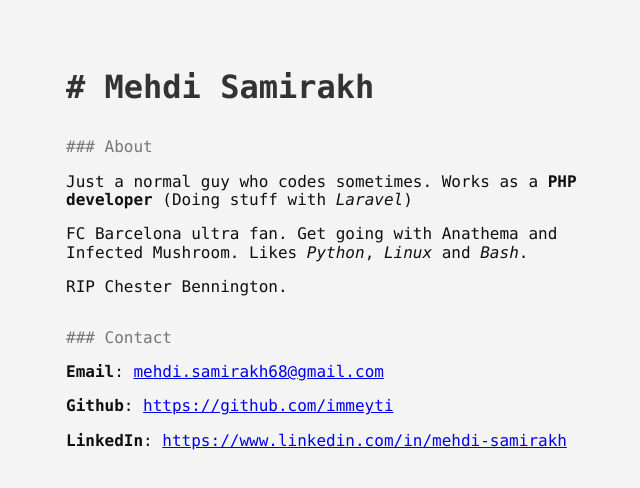
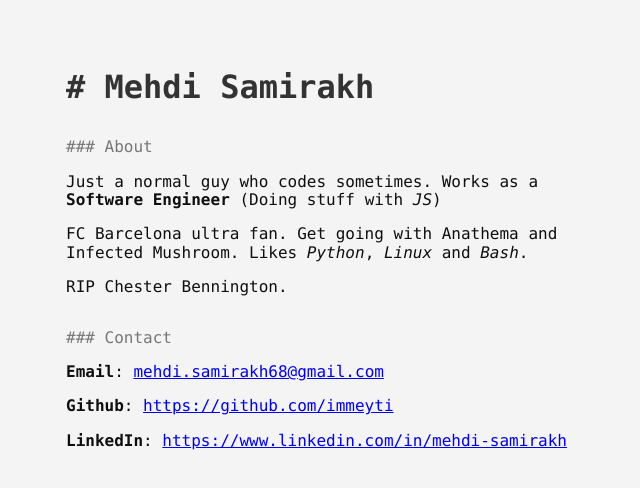
Before and after one commit to immeyti/immeyti.github.io, a plain HTML site: page index.html in a window 1280 px wide. Shown: the whole page, without its empty margins (318-958 px from the left). Drawn offline with Linux system fonts and the light colour scheme.

Commit message:
Update index.html

```diff
--- a/index.html
+++ b/index.html
@@ -50,7 +50,7 @@
     </header>
     <p>
         Just a normal guy who codes sometimes.
-        Works as a <strong>PHP developer</strong> (Doing stuff with <em>Laravel</em>)
+        Works as a <strong>Software Engineer</strong> (Doing stuff with <em>JS</em>)
     </p>
     <p>
         FC Barcelona ultra fan. Get going with Anathema and Infected Mushroom.
```
